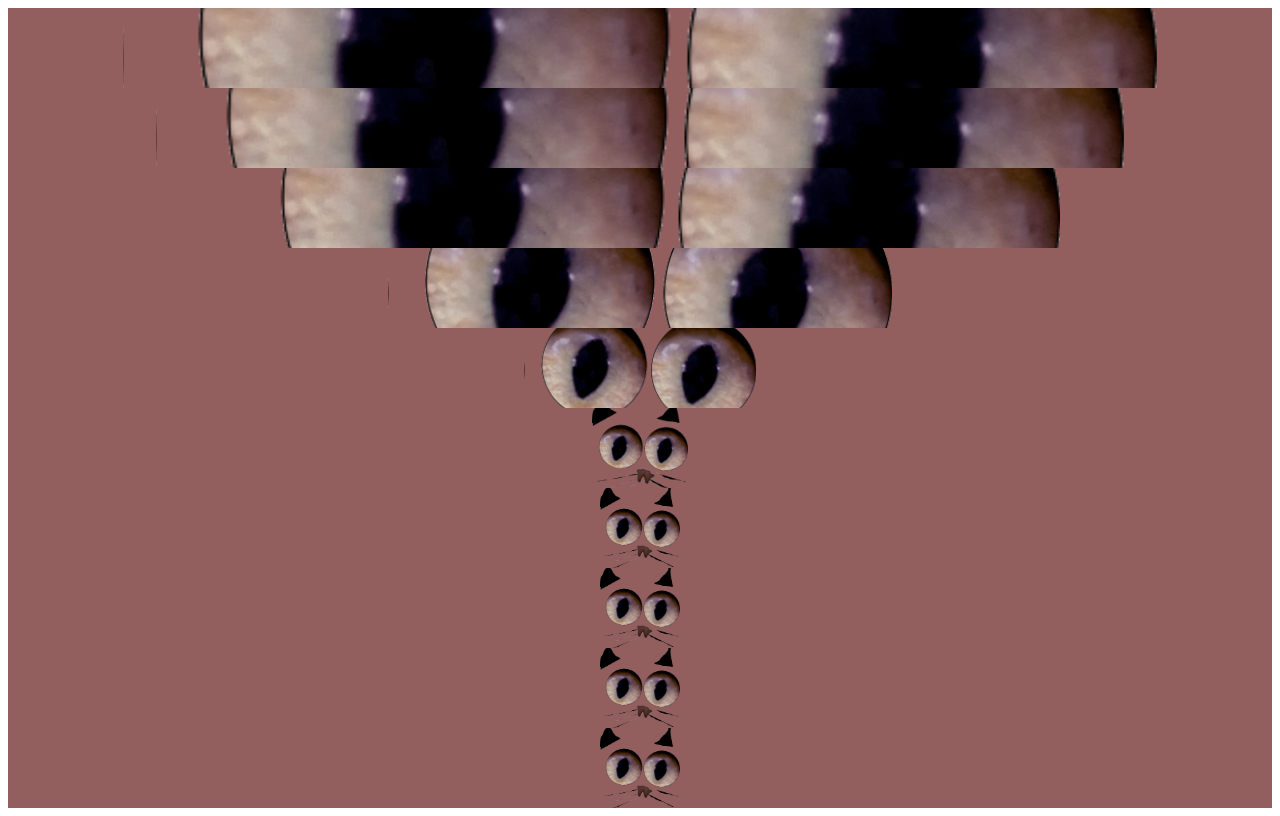
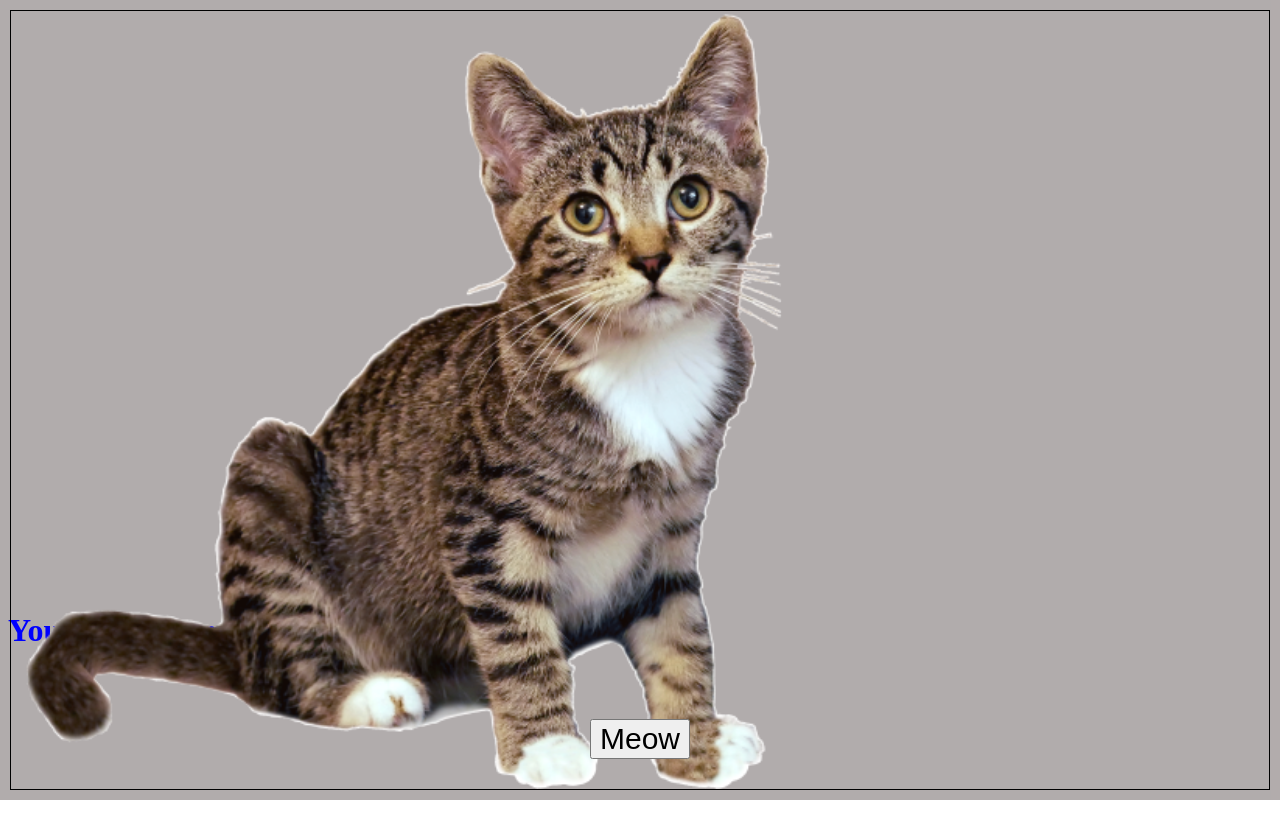
Before and after one commit to theslantedroom/Hub-of-Adventure, a plain HTML site: page index.html in a window 1280 px wide. Drawn offline with Linux system fonts and the light colour scheme.

Commit message:
kispyScam

```diff
--- a/css/style.css
+++ b/css/style.css
@@ -1,4 +1,6 @@
+body{
 
+}
 
 .kitty{
 	margin: auto;
@@ -7,18 +9,51 @@
 	background-image: url(../img/kitty0.png);
 	background-size: cover;
 	background-position: center;
-	transition: all 1200ms ease-in-out;
+	transition: all 90ms ease-in-out;
 }
 
 .makeBig{
 width: 100%;
 }
+#fundsStolen{
+	position: absolute;
+	bottom: 130px;
+	color: blue;
+	font-weight: bolder;
+	z-index: 1;
+}
 
+.opacity{
+	position: absolute;
+	top: 0;bottom: 0;left: 0;right: 0;
+	background-color: rgba(156, 149, 149, 0.78);
+	z-index: 0;
+}
 #catMeter{
+display: none;
 width: 100%;
 height: 100%;
 background-size: cover;
 background-position: center;
 background-color: rgba(90, 11, 11, 0.66);
-transition: all 200ms;
+
 }
+.kispy{
+position: absolute;
+top: 10px;bottom: 10px;left: 10px;right: 10px;
+	background-image: url('../img/kispyPng1.png');
+	background-size: contain;
+	background-repeat: no-repeat;
+	border: 1px solid #000;
+	display: flex;
+	justify-content: center;
+	z-index: 1;
+}
+button{
+	position: absolute;
+	bottom: 30px;
+	margin: auto;
+	font-size: 30px;
+	width: 100px;
+	z-index: 1;
+}
--- a/index.html
+++ b/index.html
@@ -1,12 +1,26 @@
 <!DOCTYPE html>
 <html>
 <head>
+	<meta name="viewport" content="width=device-width, initial-scale=1">
 	<title>Hub of Adventure</title>
 	<link rel="icon" href="img/kitty0.png">
 	<link rel="stylesheet" type="text/css" href="css/animate.css">
 	<link rel="stylesheet" type="text/css" href="css/style.css">
 </head>
+
+<audio id="sample">
+  <source src="audio/Whiskers0.wav" type="audio/wav">
+  Your browser does not support the audio element.
+</audio>
+
 <body>
+<h1 id="fundsStolen">You can trust me, I'm so cute!</h1>
+<div id="kispy" class="kispy">
+<button id="dynamicButton" onclick="buttonKispyMeow()">Meow</button>
+
+</div>
+<div class="opacity"></div>
+
 
 <div id="catMeter">
 	<div id="kitty" class="kitty"></div>
@@ -22,6 +36,8 @@
 </div>
 </body>
 
+
+
 <script src=js/script.js> </script>
 
 </html>
--- a/js/script.js
+++ b/js/script.js
@@ -43,15 +43,76 @@ let makeSmallTicker = 1;
  			document.querySelectorAll('.kitty')[makeBigTicker].classList.add("makeBig");
 
 
-        }, 200);
+        }, 50);
 
 
         var chase = setInterval(function() {
         	makeSmallTicker += 1;
             if (makeSmallTicker==10) { makeSmallTicker = 0; makeSmallTicker = 0; };
  		document.querySelectorAll('.kitty')[makeSmallTicker].classList.remove("makeBig");
-        }, 100);
+        }, 50);
 
         // setTimeout(function() {
         //     clearInterval(logger)
         // }, 5500)
+
+const dynamicButton = document.getElementById("dynamicButton");
+const sample = document.getElementById("sample");
+const kispy = document.getElementById('kispy');
+const catMeter = document.getElementById("catMeter");
+const fundsStolen = document.getElementById("fundsStolen");
+
+kispy.addEventListener("mouseover", function(){
+    mouseOverKispy();
+});
+
+kispy.addEventListener("mouseout", function(){
+    mouseOutKispy();
+});
+
+kispy.addEventListener("click", function(){
+    playSample();
+});
+
+
+const mouseOverKispy = () => {
+    document.getElementById("kispy").style.backgroundImage  = "url('img/kispyPng2.png')"
+};
+
+const mouseOutKispy = () => {
+    document.getElementById("kispy").style.backgroundImage  = "url('img/kispyPng1.png')"
+};
+
+
+
+function playSample() {
+  sample.play()
+}
+    let funds = 124;
+
+const buttonKispyMeow = () => {
+    let frame = 1;
+        catMeter.style.display = 'block';
+    playSample()
+    dynamicButton.remove();
+    alert("I'm Kispy! meow meow meow! Are you sure you trust Me?")
+
+        var animateKispy = setInterval(function() {
+
+            document.getElementById("kispy").style.backgroundImage  = "url('img/kispyPng"+frame+".png')"
+            frame += 1;
+            console.log(frame)
+            if (frame==9) {
+                frame = 1;
+                playSample();
+                fundsStolen.style.color = "black";
+             };
+
+              if (frame==4) {
+                     fundsStolen.innerHTML = `Your bank account has been DRAINED of $${funds.toFixed(2)} $ WaRNING warniNG Transaction APPROVED`;
+                     funds = funds*2.8;
+                     fundsStolen.style.color = "red";
+             };
+
+        }, 100);
+};
```
Also changed, not shown: img/kispyPng1.png (added), img/kispyPng2.png (added), img/kispyPng3.png (added), img/kispyPng4.png (added), img/kispyPng5.png (added), img/kispyPng6.png (added), img/kispyPng7.png (added), img/kispyPng8.png (added), 2 other files.
